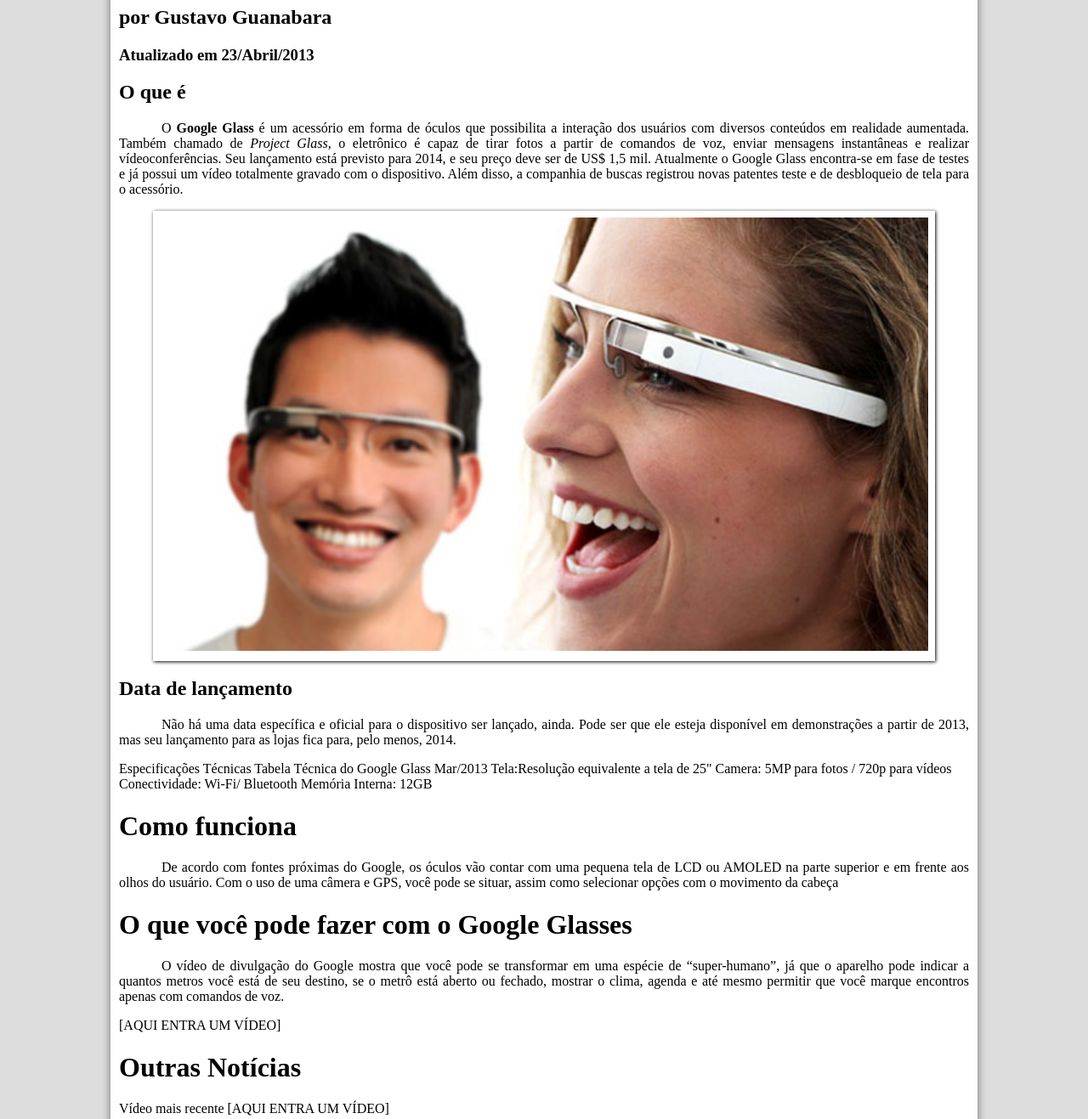
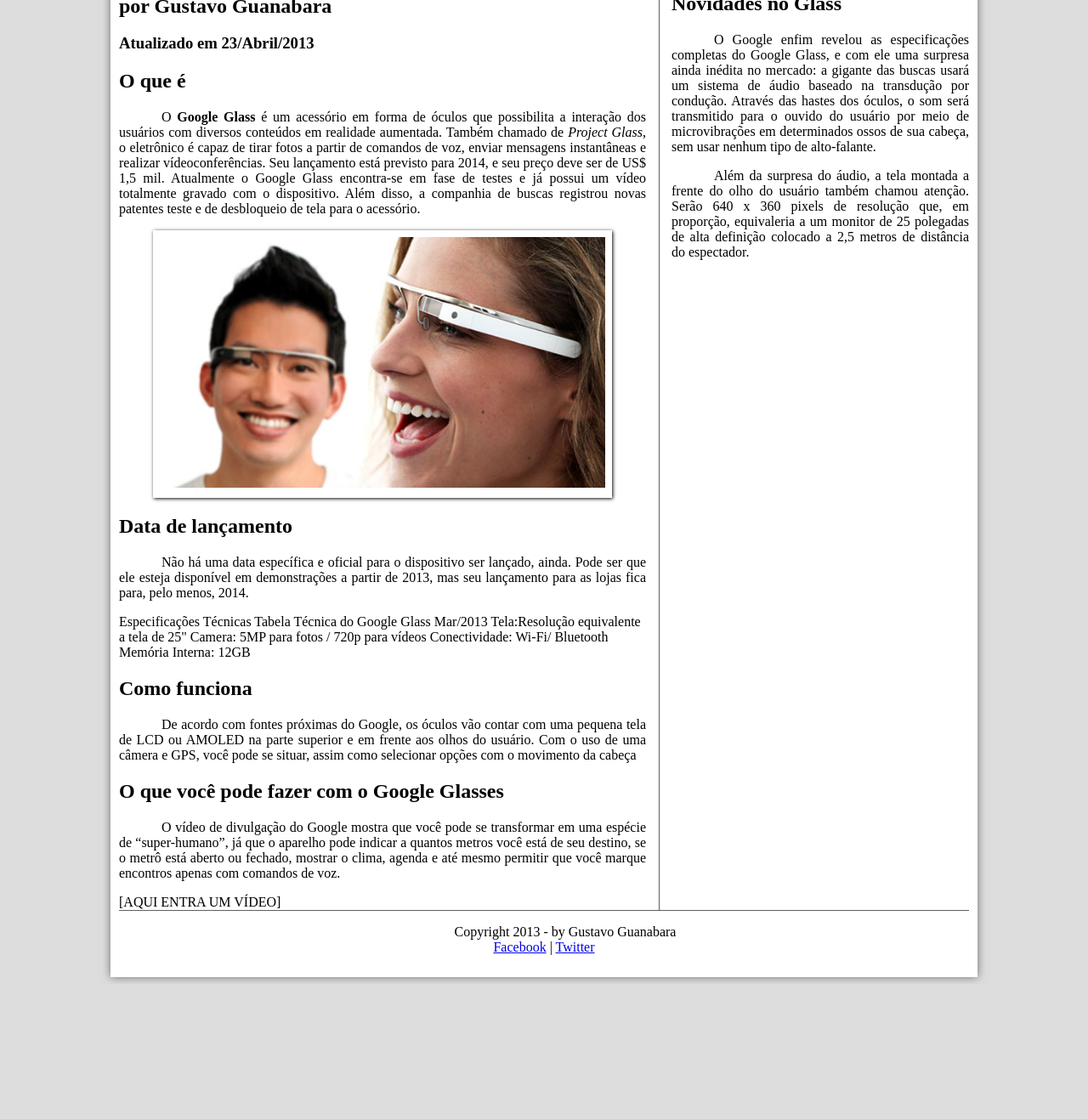
Before and after one commit to tadashijr/html5, a plain HTML site: page index.html in a window 1280 px wide. Shown: the part 303-1620 px from the top of the page at 85% size. After the commit the page ends 1461 px from the top, so only its background shows below. Drawn offline with Linux system fonts and the light colour scheme.

Commit message:
divisao de conteudo section,aside e footer

```diff
--- a/_css/estilo.css
+++ b/_css/estilo.css
@@ -1,5 +1,9 @@
 @charset "UTF-8";
-
+@font-face{ /* Adicionando uma fonte do seu pc */
+    font-family: 'FonteLogo';
+    src: url(/_fonts/bubblegum-sans-regular.otf);
+}
+@import url('https://fonts.googleapis.com/css2?family=Montserrat:ital,wght@1,200&display=swap');
 body{
     background-color: #dddddd;
     color: rgba(0,0,0,1)
@@ -17,7 +21,7 @@ P{
 }
 header#cabecalho img#icone {
     position: absolute;
-    left: 1080px;
+    left: 800px;
     top: 70px;
 }
 header#cabecalho {
@@ -26,7 +30,7 @@ header#cabecalho {
     background: url(/_imagens/glass-logo-peq.jpg) no-repeat  0px 90px;
 }
 header#cabecalho h1{
-    font-family: Arial, Helvetica, sans-serif;
+    font-family: 'Montserrat', sans-serif;;
     font-size: 30pt;
     color: #606060;
     text-shadow:  1px 1px 1px rgba(0,0,0,0.5);
@@ -98,3 +102,24 @@ nav#menu a {
 nav#menu a:hover{
     color: white;
 }
+/* Conteudo prioncipal */
+section#corpo{
+    display: block;
+    width: 620px;
+    float: left;
+    border-right: 1px solid #606060;
+    padding-right: 15px;
+}
+/* Conteudo lateral */
+aside#lateral{
+    display: block;
+    width: 350px;
+    float: right;
+}
+footer#rodape{
+    clear: both;
+    border-top: 1px solid #606060;
+}
+footer#rodape p{
+    text-align: center;
+}
--- a/index.html
+++ b/index.html
@@ -26,9 +26,8 @@
                     <li><a href="fale-conosco.html">Fale conosco</a></li>
                 </ul>
             </nav>
-
-
         </header>
+        <section id="corpo">
             <hgroup>
                 <h3>Tecnologia > Inovações</h3>
                 <h1>Saiba tudo sobre o Google Glass</h1>
@@ -78,7 +77,8 @@
                 mostrar o clima, agenda e até mesmo permitir que você marque encontros apenas com comandos de voz.</p>
 
             [AQUI ENTRA UM VÍDEO]
-
+        </section>
+        <aside id="lateral">
             <h1>Outras Notícias</h1>
             Vídeo mais recente
 
@@ -93,9 +93,11 @@
             <p>Além da surpresa do áudio, a tela montada a frente do olho do usuário também chamou atenção. Serão 640 x 360
                 pixels de resolução que, em proporção, equivaleria a um monitor de 25 polegadas de alta definição colocado a
                 2,5 metros de distância do espectador.</p>
-
-        Copyright 2013 - by Gustavo Guanabara
-        Facebook | Twitter
+        </aside>
+        <footer id="rodape">
+            <p>Copyright 2013 - by Gustavo Guanabara<br/>
+            <a href="https://www.fb.com" target="blank">Facebook</a> | <a href="https://twitter.com" target="blank">Twitter</a></p>
+        </footer>
 
     </div>
     </body>
```
Lines whose indentation alone changed are shown as unchanged.
